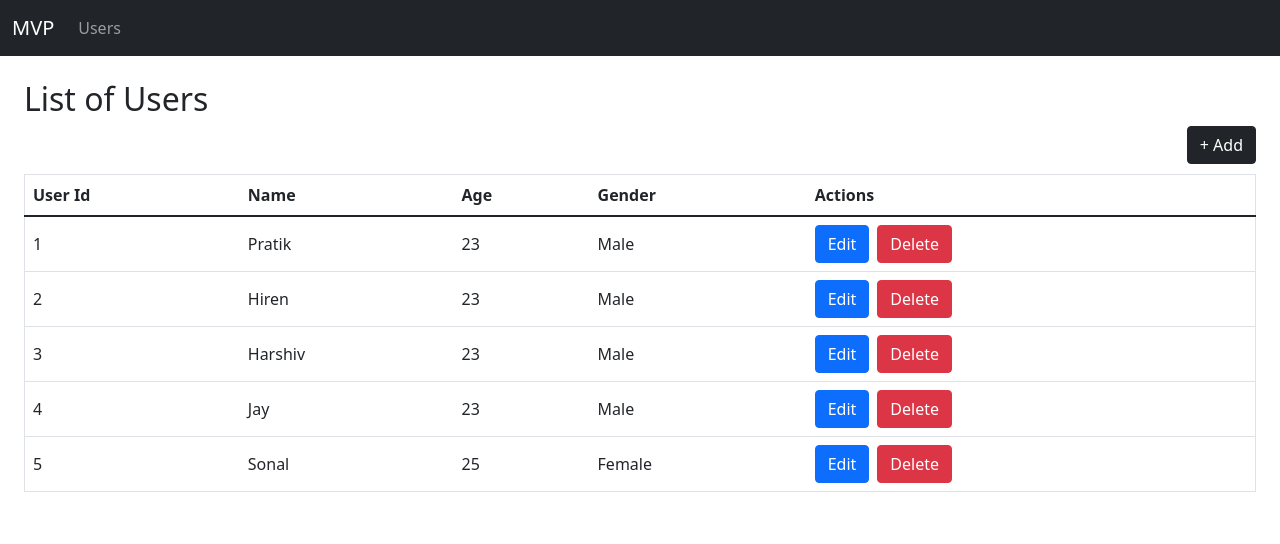
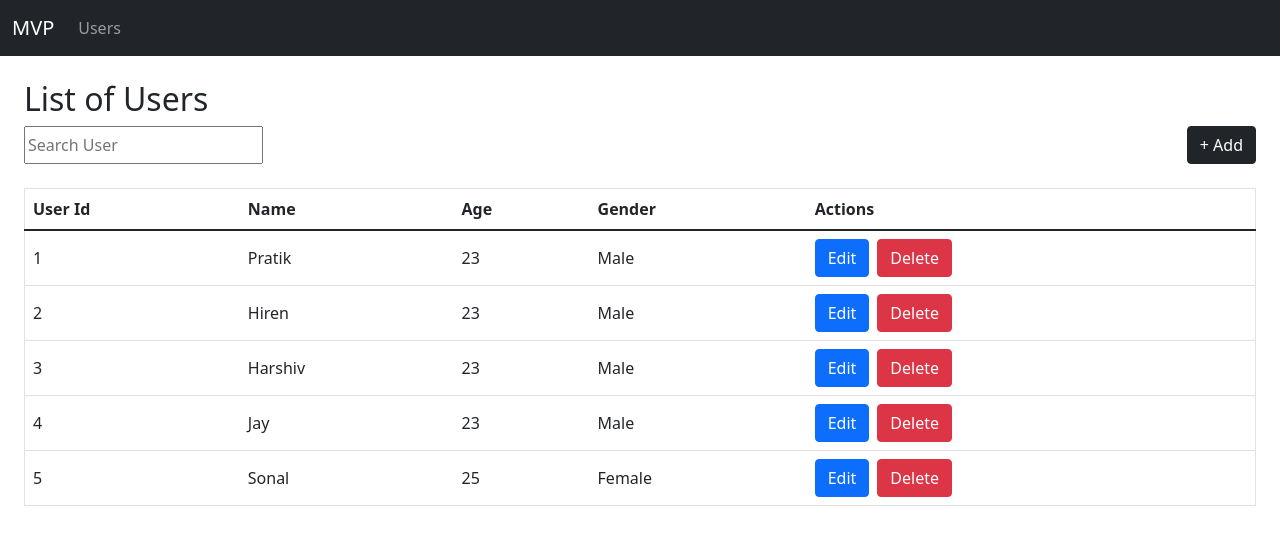
Before and after one commit to iampratiktandel/mvp-pattern-angular, an Angular app: page /user/list in a window 1280 px wide. Shown: the top 544 px of the page. Built offline with nearby package versions, Linux system fonts and the light colour scheme; data requests are answered from the project's data file.

Commit message:
feat: search user

```diff
--- a/src/app/user/user-container/user-form-presentation/user-form-presentation.component.ts
+++ b/src/app/user/user-container/user-form-presentation/user-form-presentation.component.ts
@@ -65,6 +65,9 @@ export class UserFormPresentationComponent implements OnInit {
   /** on submit button click */
   public onSubmit() {
     this.isFormSubmitted = true;
+    this.userForm.value.name = this.userForm.value.name.trim();
+    console.log(this.userForm.value)
+
     this.userFormPresenterService.onFormSubmit(this.userForm);
   }
 
--- a/src/app/user/user-container/user-list-presentation/user-list-presentation.component.html
+++ b/src/app/user/user-container/user-list-presentation/user-list-presentation.component.html
@@ -1,7 +1,8 @@
-<div class="pb-5">
+<div class="pb-4">
   <h2>List of Users</h2>
-  <div class="position-relative">
-    <button class="btn btn-dark position-absolute top-0 end-0" (click)="onAdd()">+ Add</button>
+  <div class="d-flex justify-content-between">
+    <input type="text" placeholder="Search User" [formControl]="search">
+    <button class="btn btn-dark" (click)="onAdd()">+ Add</button>
   </div>
 </div>
 
@@ -16,7 +17,7 @@
     </tr>
   </thead>
   <tbody>
-    <tr class="align-middle" *ngFor="let item of userList">
+    <tr class="align-middle" *ngFor="let item of tempUserList">
       <td>{{ item.id }}</td>
       <td>{{ item.name }}</td>
       <td>{{ item.age }}</td>
--- a/src/app/user/user-container/user-list-presentation/user-list-presentation.component.ts
+++ b/src/app/user/user-container/user-list-presentation/user-list-presentation.component.ts
@@ -1,7 +1,9 @@
 import { Overlay, OverlayConfig, OverlayRef } from '@angular/cdk/overlay';
 import { ComponentPortal } from '@angular/cdk/portal';
-import { ChangeDetectionStrategy, Component, ComponentRef, EventEmitter, Input, OnInit, Output } from '@angular/core';
-import { take } from 'rxjs/operators';
+import { ChangeDetectionStrategy, Component, ComponentRef, EventEmitter, Input, OnDestroy, OnInit, Output } from '@angular/core';
+import { FormControl } from '@angular/forms';
+import { Subject } from 'rxjs';
+import { take, takeUntil } from 'rxjs/operators';
 import { User, UserEditDetails, UserForm } from '../../user.model';
 import { UserFormPresentationComponent } from '../user-form-presentation/user-form-presentation.component';
 import { UserListPresenterService } from '../user-list-presenter/user-list-presenter.service';
@@ -14,12 +16,13 @@ import { UserListPresenterService } from '../user-list-presenter/user-list-prese
   viewProviders: [UserListPresenterService],
   changeDetection: ChangeDetectionStrategy.OnPush
 })
-export class UserListPresentationComponent implements OnInit {
+export class UserListPresentationComponent implements OnInit, OnDestroy {
 
   /** setter for user list */
   @Input() public set userList(value: User[] | null) {
     if (value) {
       this._userList = value;
+      this.tempUserList = value;
     }
   }
   public get userList(): User[] | null {
@@ -33,10 +36,16 @@ export class UserListPresentationComponent implements OnInit {
   /** emitter to emit edit user details */
   @Output() public editUser: EventEmitter<UserEditDetails>;
 
+  /** temp user list for displaying in table */
+  public tempUserList!: User[];
   /** user id */
   public userId!: number;
+  /** search field control object */
+  public search: FormControl;
 
   private _userList: User[];
+  /** to destroy the subscriptions  */
+  private destroy: Subject<void>;
 
   constructor(
     private userListPresenterService: UserListPresenterService,
@@ -46,12 +55,23 @@ export class UserListPresentationComponent implements OnInit {
     this.deleteUser = new EventEmitter();
     this.addUser = new EventEmitter();
     this.editUser = new EventEmitter();
+    this.search = new FormControl();
+    this.destroy = new Subject();
   }
 
   ngOnInit(): void {
     this.userListPresenterService.userId$.subscribe((id: number) => {
       this.deleteUser.emit(id);
     })
+
+    this.search.valueChanges.pipe(takeUntil(this.destroy)).subscribe((searchTerm) => {
+      this.searchUser(searchTerm);
+    })
+  }
+
+  /** search user by search term */
+  public searchUser(searchTerm: string): void{
+    this.tempUserList = this.userListPresenterService.getFilteredList(this._userList, searchTerm.toLowerCase().trim());
   }
 
   /** on delete button click */
@@ -106,4 +126,9 @@ export class UserListPresentationComponent implements OnInit {
       this.editUser.emit({userForm: res, id: this.userId});
     })
   }
+
+  public ngOnDestroy(): void {
+    this.destroy.next();
+    this.destroy.unsubscribe();
+  }
 }
--- a/src/app/user/user-container/user-list-presenter/user-list-presenter.service.ts
+++ b/src/app/user/user-container/user-list-presenter/user-list-presenter.service.ts
@@ -1,5 +1,6 @@
 import { Injectable } from '@angular/core';
 import { Observable, Subject } from 'rxjs';
+import { User } from '../../user.model';
 
 @Injectable()
 export class UserListPresenterService {
@@ -17,4 +18,24 @@ export class UserListPresenterService {
   public deleteUser(id: number) {
     this.userId.next(id);
   }
+
+  /**
+   * get filtered list based on search term
+   * @param userList user list
+   * @param searchItem search term
+   * @returns filtered list
+   */
+   public getFilteredList(userList: User[], searchItem: string): User[] {
+    return userList?.filter((user: User) => {
+      if (
+        user.id?.toString().includes(searchItem) ||
+        user.name?.toLowerCase().includes(searchItem) ||
+        user.age?.toLowerCase().includes(searchItem) ||
+        user.gender?.toLowerCase().includes(searchItem)
+      ) {
+        return user;
+      }
+      return false;
+    });
+  }
 }
```
